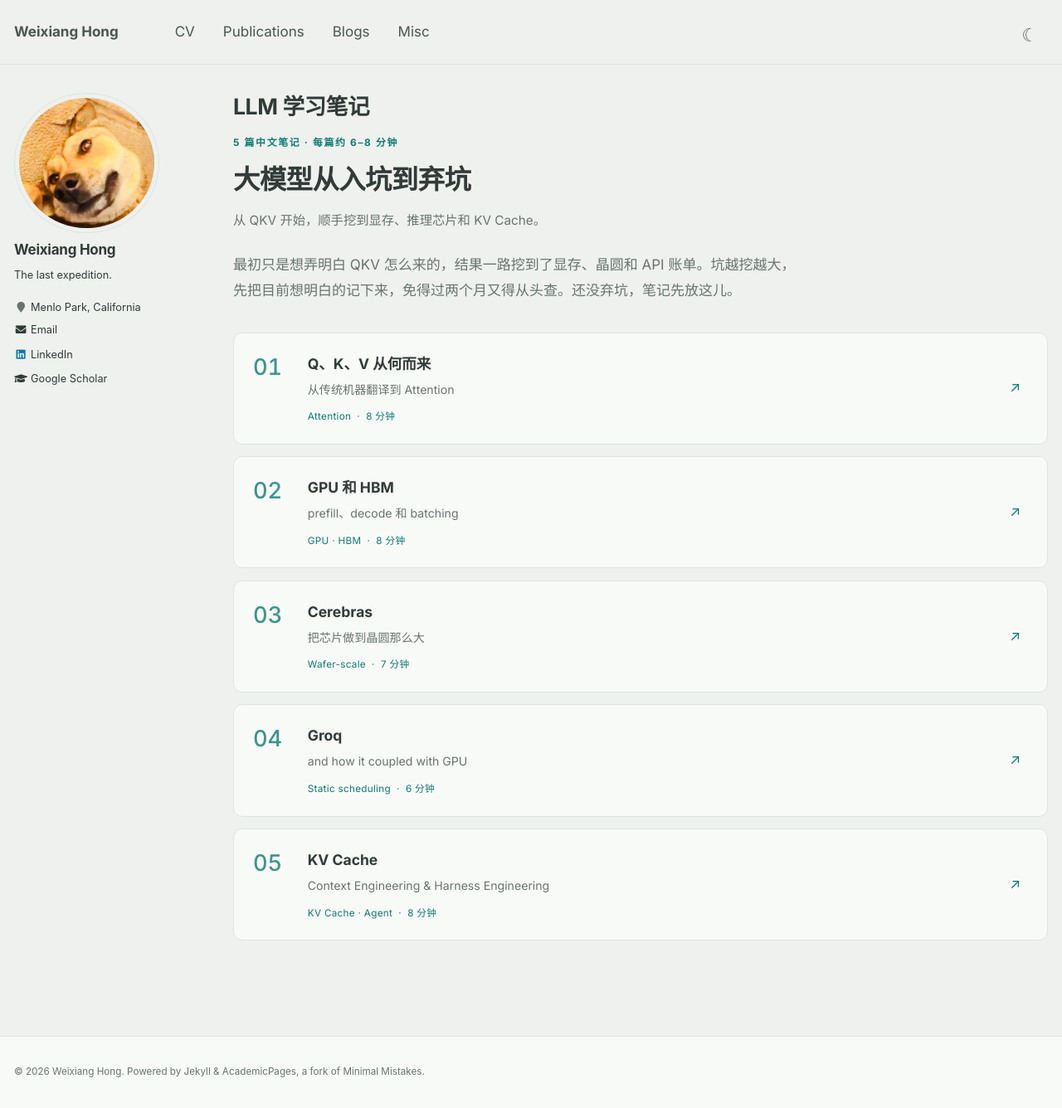
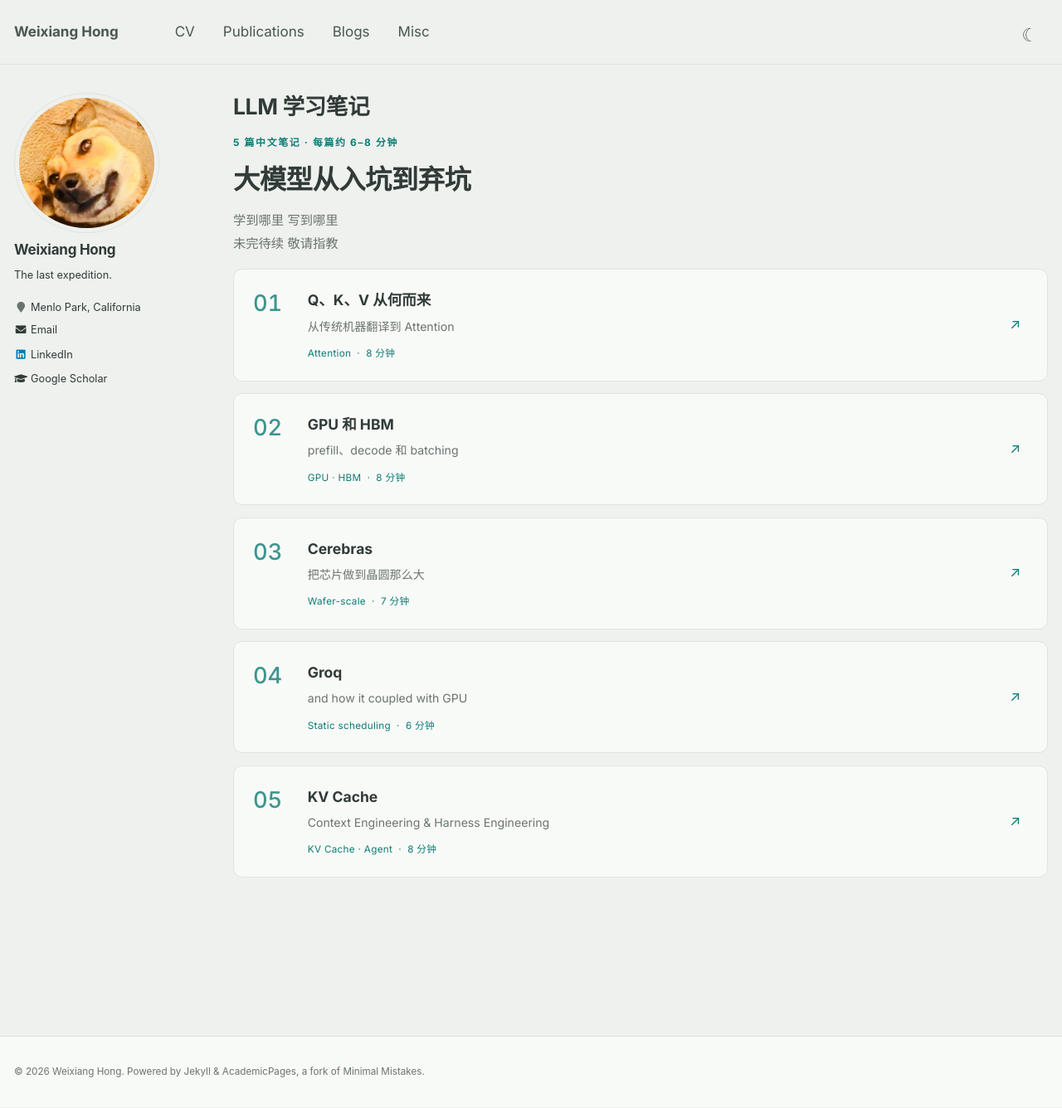
Before and after one commit to weixianghong/weixianghong.github.io, a Jekyll site: the page built from _pages/inference.md, in a window 1280 px wide and 1336 px high. Shown: the whole window at 83% size. Built offline with Jekyll 4.4.1, drawn with Linux system fonts in a browser that asks for light colours.

Commit message:
Replace collection descriptions with requested two-line note

```diff
--- a/_data/inference_series.yml
+++ b/_data/inference_series.yml
@@ -1,5 +1,7 @@
 title: 大模型从入坑到弃坑
-subtitle: 从 QKV 开始，顺手挖到显存、推理芯片和 KV Cache。
+subtitle: |-
+  学到哪里 写到哪里
+  未完待续 敬请指教
 url: /blogs/inference/
 chapters:
   - number: "01"
--- a/_includes/blog-series-card.html
+++ b/_includes/blog-series-card.html
@@ -2,7 +2,7 @@
 <div class="post-card post-card--series">
   <h2 class="post-card__title"><a href="{{ base_path }}{{ listed_series.url }}">{{ listed_series.title }}</a></h2>
   <p class="post-card__meta">{{ include.date | date: "%B %d, %Y" }} &middot; <span class="post-series-label">系列</span> &middot; {{ listed_series.chapters.size }} 篇</p>
-  <p class="post-card__excerpt">{{ listed_series.subtitle }}</p>
+  <p class="post-card__excerpt">{{ listed_series.subtitle | escape | newline_to_br }}</p>
   <div class="post-series-footer">
     <details class="post-series-index">
       <summary>查看目录</summary>
--- a/_pages/inference.md
+++ b/_pages/inference.md
@@ -5,7 +5,7 @@ permalink: /blogs/inference/
 author_profile: true
 lang: zh-CN
 extra_css: /assets/css/inference-series.css
-excerpt: "我的大模型学习笔记，从 QKV 一路挖到显存、推理芯片和 API 账单。"
+excerpt: "学到哪里 写到哪里 未完待续 敬请指教"
 ---
 
 {% include base_path %}
@@ -13,10 +13,8 @@ excerpt: "我的大模型学习笔记，从 QKV 一路挖到显存、推理芯
 <header class="series-heading">
 <span class="series-kicker">5 篇中文笔记 · 每篇约 6–8 分钟</span>
 <h2>{{ site.data.inference_series.title }}</h2>
-<p>{{ site.data.inference_series.subtitle }}</p>
+<p>{{ site.data.inference_series.subtitle | escape | newline_to_br }}</p>
 </header>
-
-<p class="series-intro">最初只是想弄明白 QKV 怎么来的，结果一路挖到了显存、晶圆和 API 账单。坑越挖越大，先把目前想明白的记下来，免得过两个月又得从头查。还没弃坑，笔记先放这儿。</p>
 
 <ol class="series-chapters">
 {% for chapter in site.data.inference_series.chapters %}
```
